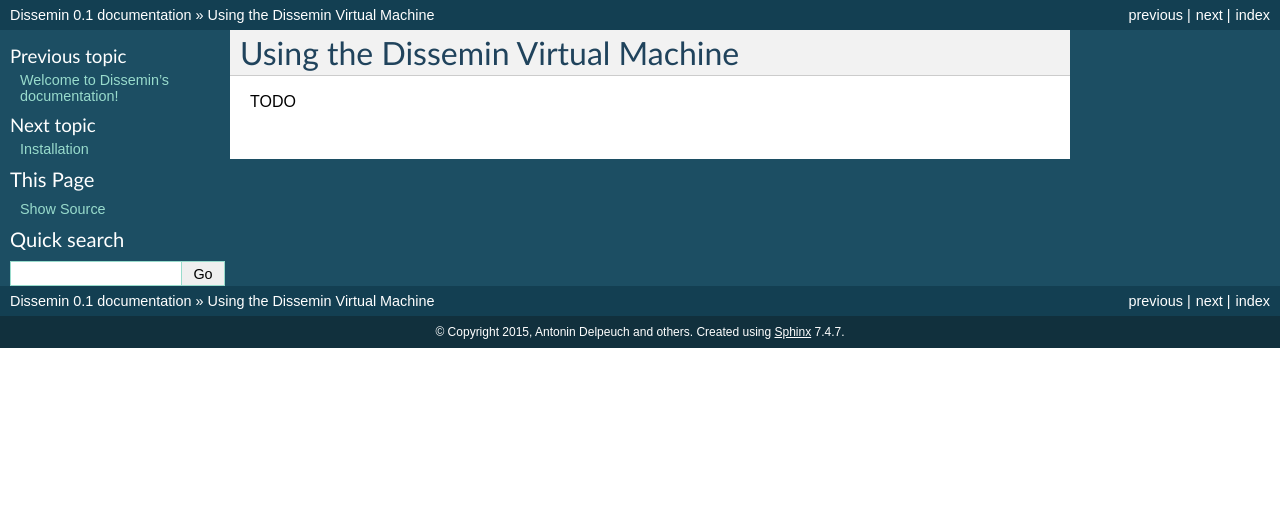
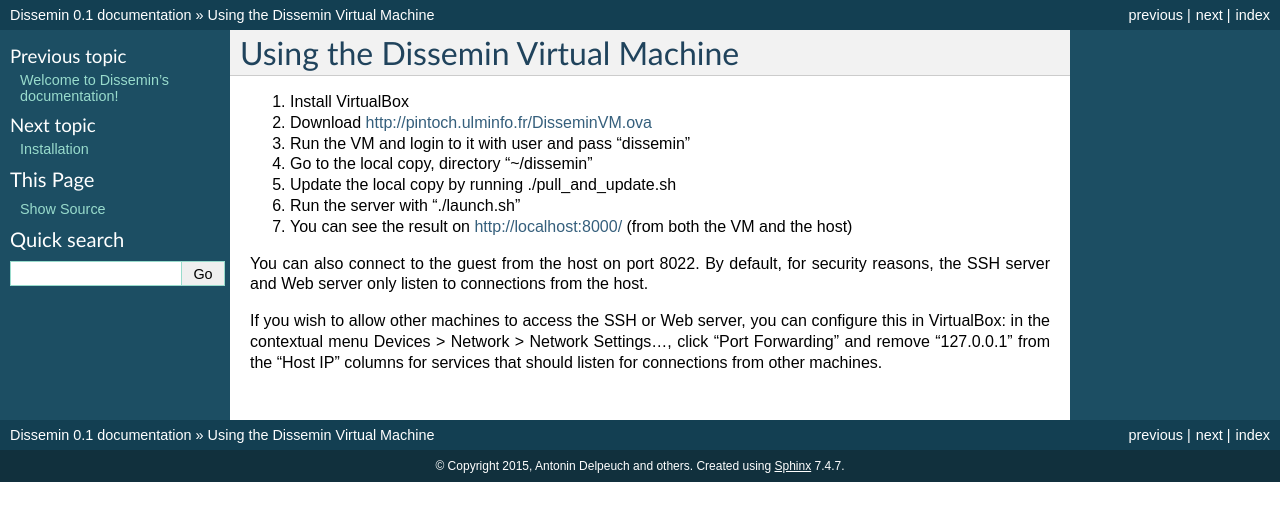
Before and after one commit to dissemin/dissemin, a Sphinx documentation site: the page built from doc/sphinx/vm.rst, in a window 1280 px wide. Shown: the top 521 px of the page. Built offline with Sphinx 7.4.7, drawn with Linux system fonts in a browser that asks for light colours; pages that are not in the unit, such as notebooks, are missing from menus.

Commit message:
Updated doc (localization + VM instructions). This closes #104.

```diff
--- a/doc/sphinx/index.rst
+++ b/doc/sphinx/index.rst
@@ -26,6 +26,7 @@
    apikeys
    importresearchers
    deploying
+   development
    modules
 
 
--- a/doc/sphinx/vm.rst
+++ b/doc/sphinx/vm.rst
@@ -3,4 +3,19 @@
 Using the Dissemin Virtual Machine
 ==================================
 
-TODO
+1. Install VirtualBox
+2. Download http://pintoch.ulminfo.fr/DisseminVM.ova
+3. Run the VM and login to it with user and pass "dissemin"
+4. Go to the local copy, directory "~/dissemin"
+5. Update the local copy by running ./pull_and_update.sh
+6. Run the server with "./launch.sh"
+7. You can see the result on http://localhost:8000/ (from both the VM and the host)
+
+You can also connect to the guest from the host on port 8022. By default, for
+security reasons, the SSH server and Web server only listen to connections from
+the host.
+
+If you wish to allow other machines to access the SSH or Web server, you can
+configure this in VirtualBox: in the contextual menu Devices > Network > Network
+Settings..., click "Port Forwarding" and remove "127.0.0.1" from the "Host IP"
+columns for services that should listen for connections from other machines.
```
